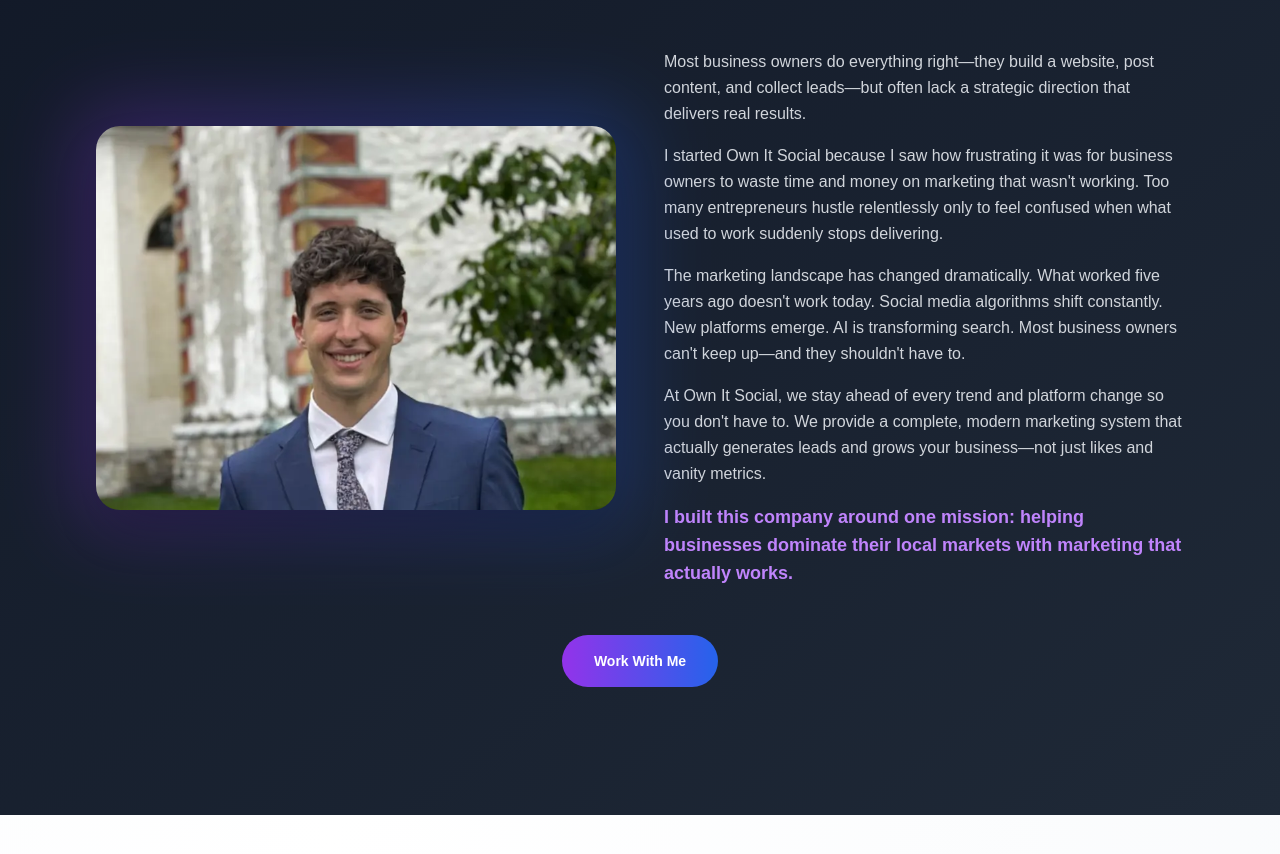
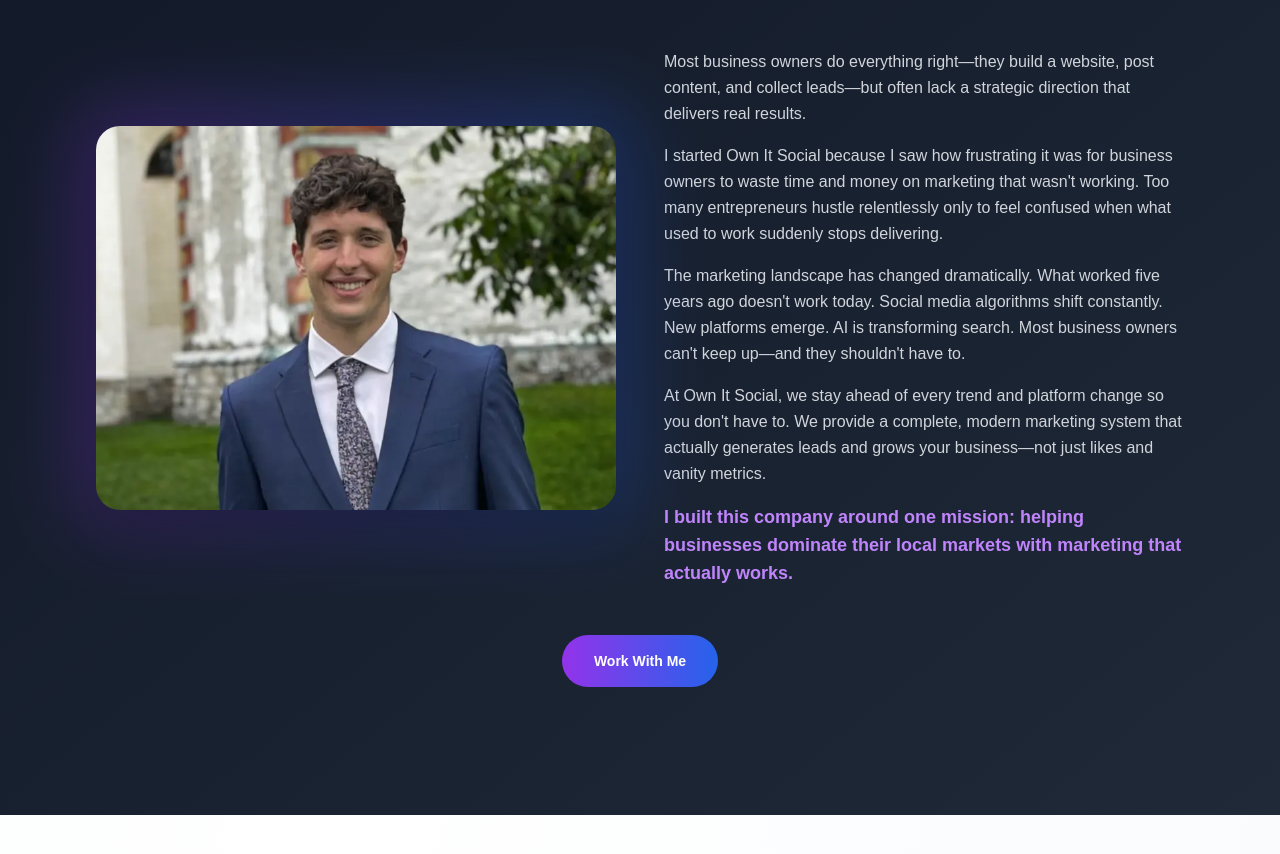
Before and after one commit to colin357/OwnItSocial, a Next.js app: page / in a window 1280 px wide. Shown: the part 4531-5385 px from the top of the page. Built offline with nearby package versions, Linux system fonts and the light colour scheme; no server answers.

Commit message:
Update page.tsx

```diff
--- a/app/page.tsx
+++ b/app/page.tsx
@@ -482,7 +482,7 @@
                   src="/images/colin-portrait.webp"
                   alt="Colin Hickmon - Founder of Own It Social"
                   fill
-                  className="object-cover object-top"
+                  className="object-cover"
                 />
               </div>
             </div>
```
